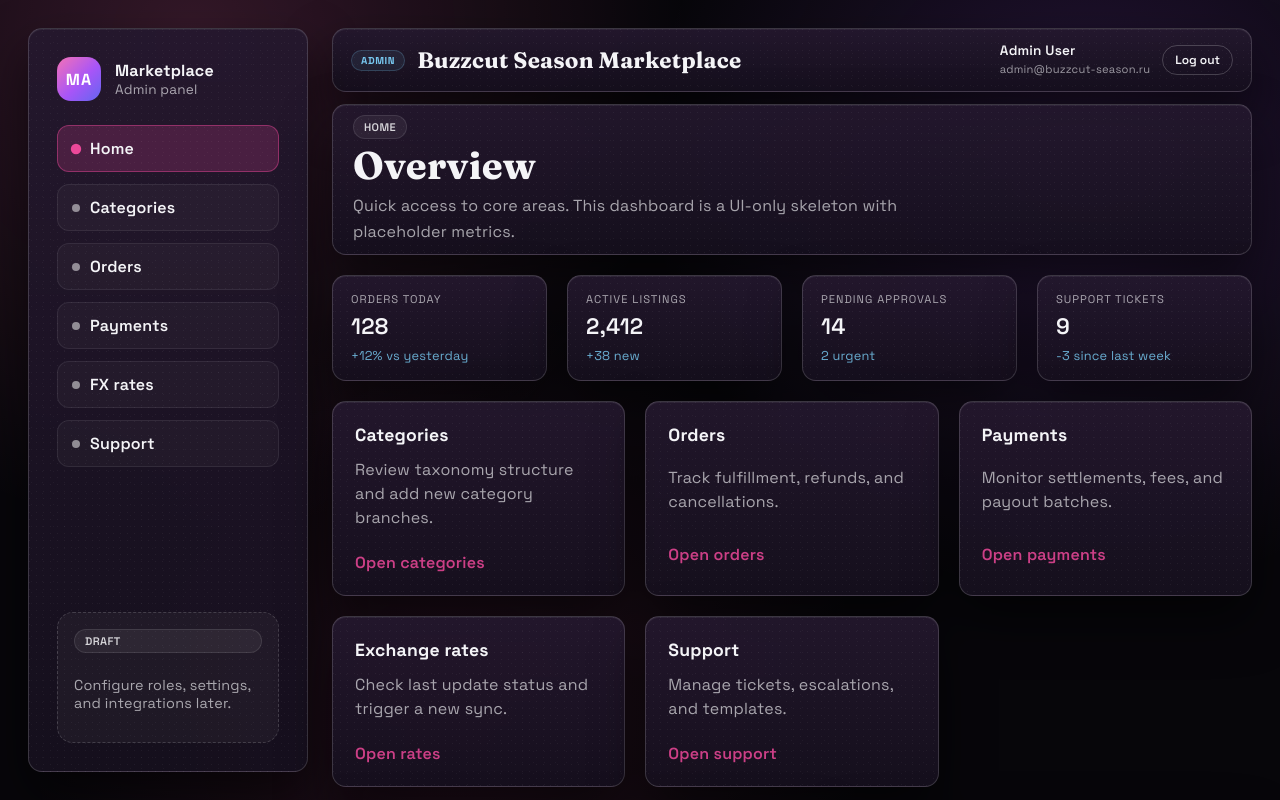
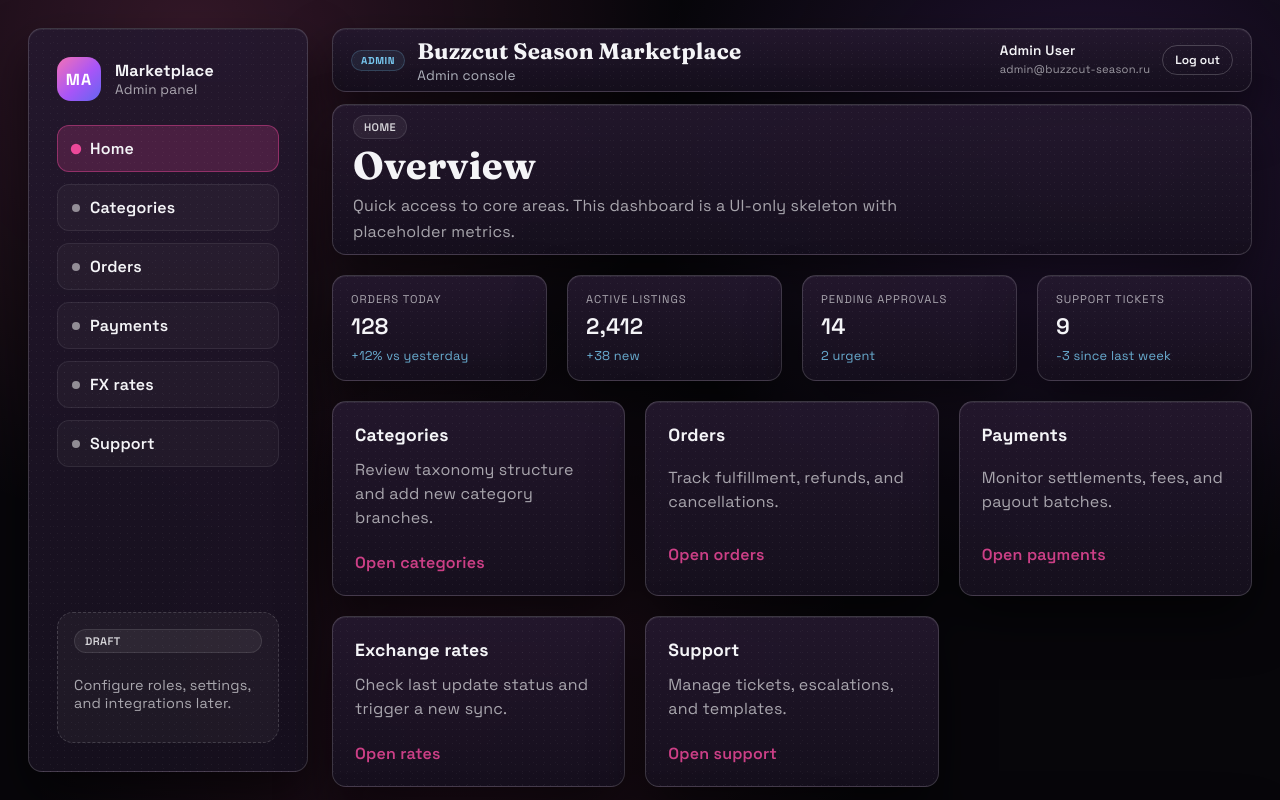
Before and after one commit to buzzcut-season/buzzcut-season-admin, a Next.js app: page / in a window 1280 px wide. Shown: the top 800 px of the page. Built offline with nearby package versions, Linux system fonts and the light colour scheme.

Commit message:
Add admin header subtitle

```diff
--- a/app/(admin)/AdminLayout.module.css
+++ b/app/(admin)/AdminLayout.module.css
@@ -40,6 +40,11 @@
   white-space: nowrap;
 }
 
+.headerText {
+  display: grid;
+  gap: 2px;
+}
+
 .headerTitle h2 {
   margin: 0;
 }
@@ -62,6 +67,12 @@
   margin: 0;
   font-family: var(--font-serif), "Times New Roman", serif;
   font-size: 1.4rem;
+}
+
+.headerSubtitle {
+  margin: 0;
+  font-size: 0.85rem;
+  color: rgba(226, 232, 240, 0.75);
 }
 
 .headerMeta {
--- a/app/(admin)/layout.tsx
+++ b/app/(admin)/layout.tsx
@@ -12,11 +12,14 @@ export default function AdminLayout({
       <aside className={styles.sidebarArea}>
         <Sidebar />
       </aside>
-      <div className={styles.mainArea}>
+        <div className={styles.mainArea}>
           <header className={`${styles.header} card`}>
             <div className={styles.headerTitle}>
               <span className={styles.headerBadge}>Admin</span>
-              <h2>Buzzcut Season Marketplace</h2>
+              <div className={styles.headerText}>
+                <h2>Buzzcut Season Marketplace</h2>
+                <p className={styles.headerSubtitle}>Admin console</p>
+              </div>
             </div>
             <div className={styles.headerRight}>
               <UserMenu />
```
